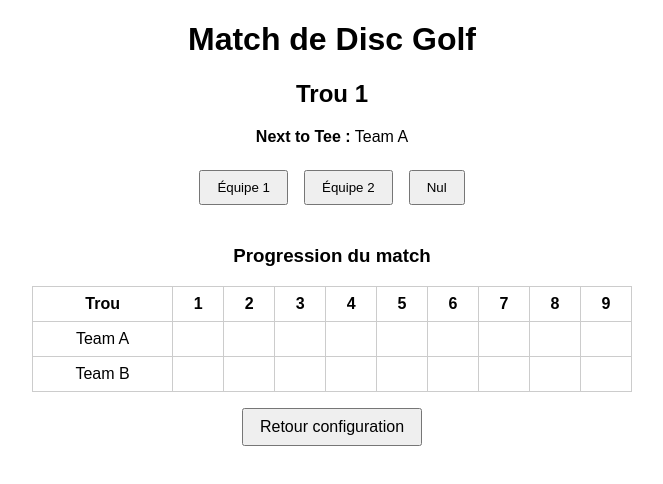
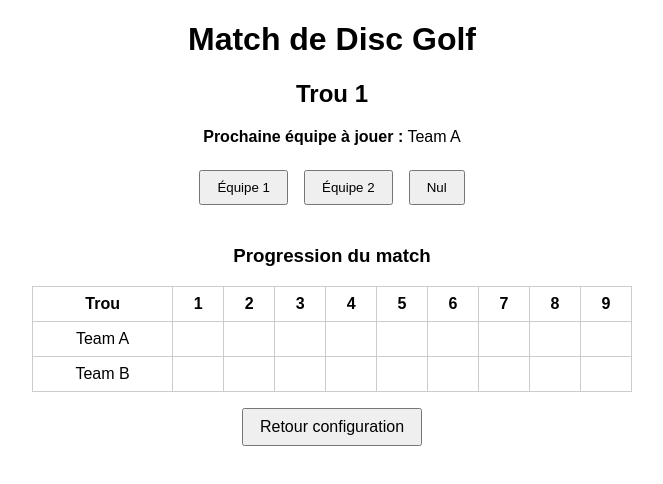
Before and after one commit to genuinegreg/ftdgc, a Nuxt app: page /match in a window 1280 px wide. Shown: the top 484 px of the page, without its empty margins (308-971 px from the left). Built offline with nearby package versions, Linux system fonts and the light colour scheme.

Commit message:
updates...

```diff
--- a/pages/index.vue
+++ b/pages/index.vue
@@ -44,13 +44,13 @@
 
     <br><br>
 
-    <button @click="handleStart">Démarrer le match</button>
+    <button @click="handleStart" :disabled="!startingTeam">Démarrer le match</button>
   </div>
 
   <!-- Overlay -->
   <div v-if="overlayVisible" class="overlay">
     <div class="overlay-content">
-      Résultat : {{ startingTeam }}
+    Prochaine équipe à jouer : {{ startingTeam }}
     </div>
   </div>
 </template>
@@ -77,6 +77,11 @@ function randomizeTeam() {
 }
 
 function handleStart() {
+  // Vérifier que l'équipe de départ est sélectionnée
+  if (!startingTeam.value || startingTeam.value === '') {
+    alert("Veuillez sélectionner une équipe de départ.")
+    return
+  }
   if (startingTeam.value === 'Aléatoire') {
     startingTeam.value = Math.random() < 0.5 ? 'Équipe 1' : 'Équipe 2'
     overlayVisible.value = true
--- a/pages/match.vue
+++ b/pages/match.vue
@@ -6,7 +6,7 @@
         <div v-if="!matchOver && currentHoleIndex < 9">
             <h2>Trou {{ currentHole }}</h2>
             <p>
-                <strong>Next to Tee :</strong> {{ currentStartingTeam }}<br>
+                <strong>Prochaine équipe à jouer :</strong> {{ currentStartingTeam }}<br>
             </p>
             <!-- Afficher les infos pour l'équipe en retard si les scores diffèrent -->
             <div class="actions">
```
